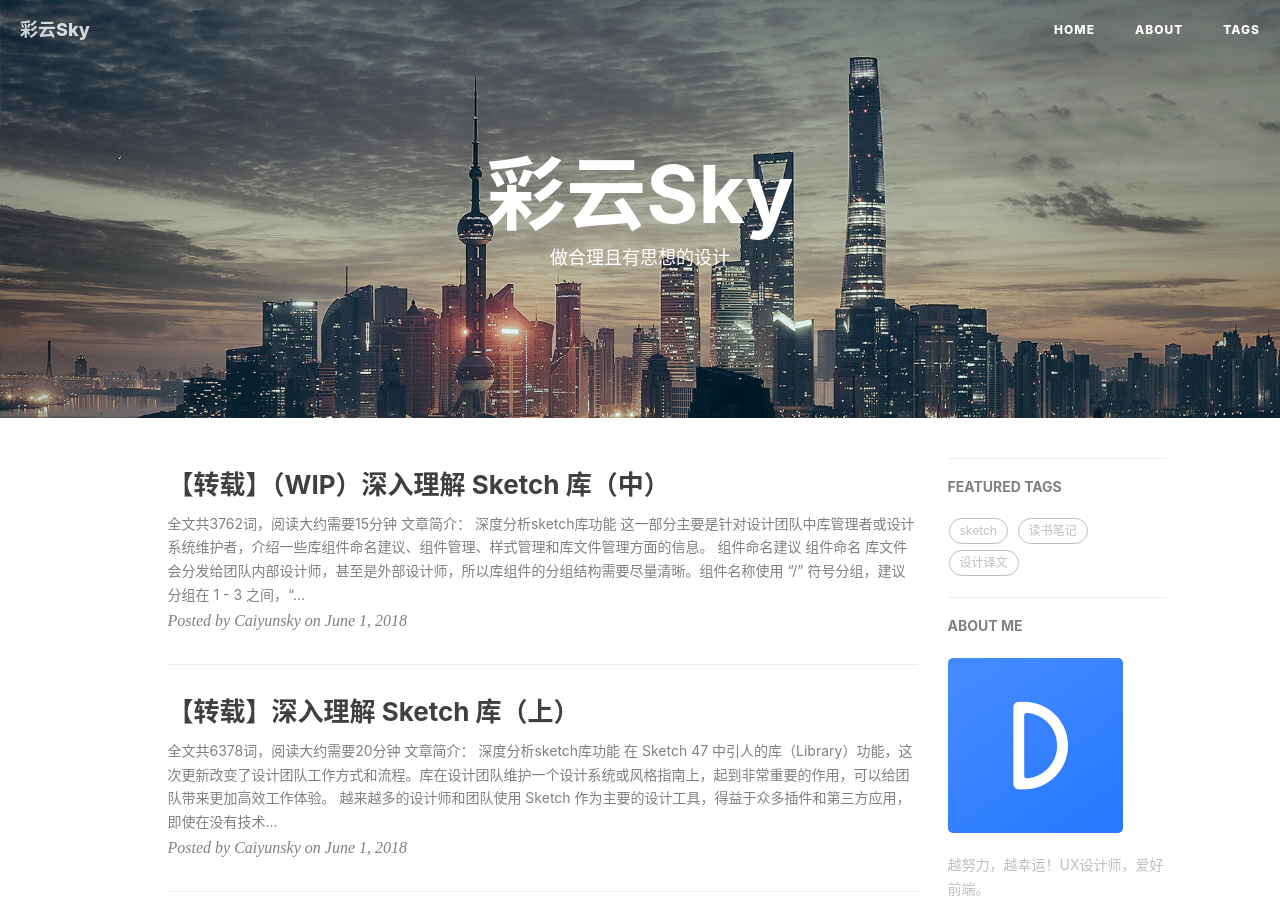
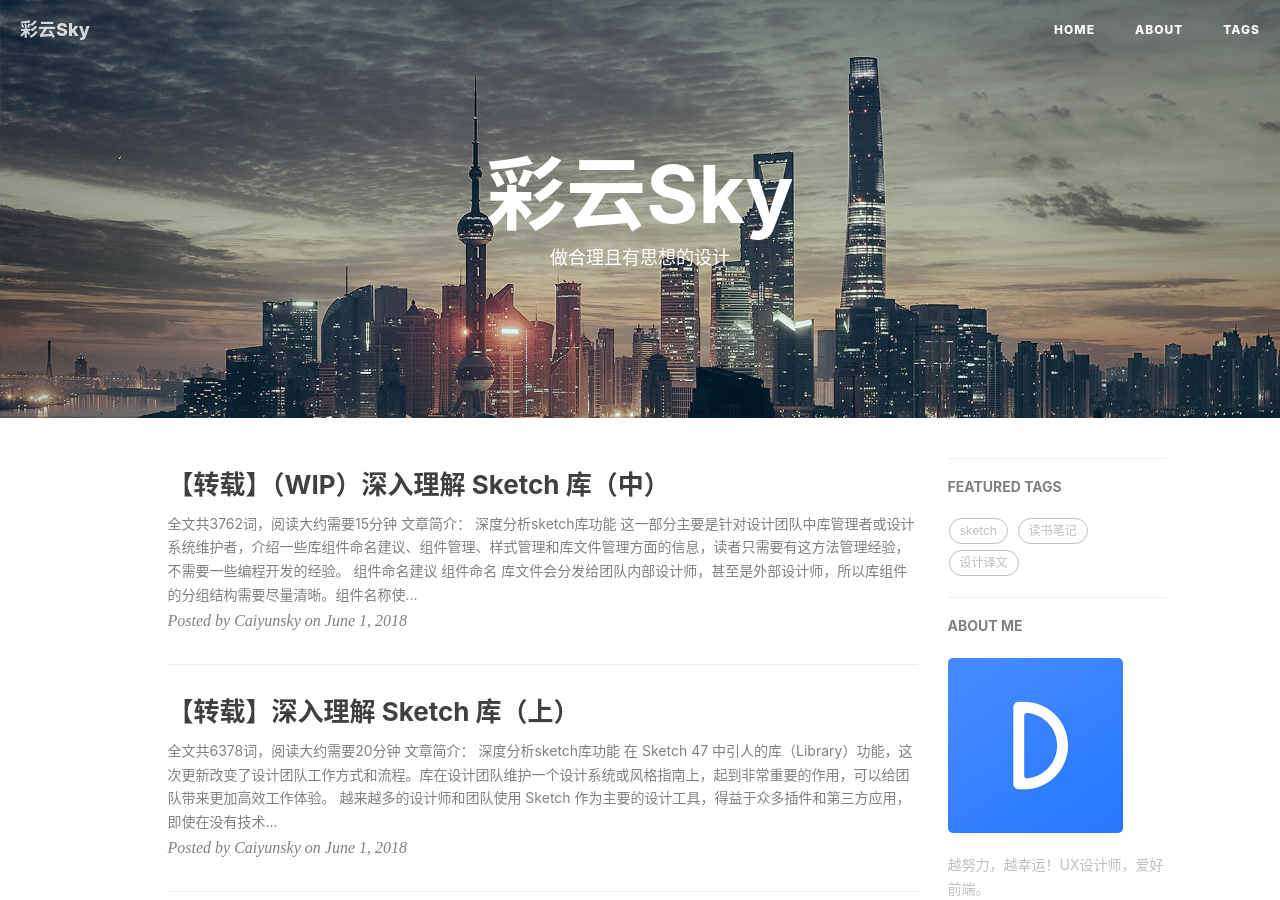
Before and after one commit to ColourCloudSky/ColourCloudSky.github.io, a Jekyll site: the page built from index.html, in a window 1280 px wide and 900 px high. Built offline with Jekyll 4.4.1, drawn with Linux system fonts in a browser that asks for light colours; nearby versions of some CDN libraries; the list of posts is cut into pages by our own code; comment, search, counter and statistics services are not loaded.

Commit message:
sketch library更新

```diff
--- a/_posts/2018-06-01-sketch2.markdown
+++ b/_posts/2018-06-01-sketch2.markdown
@@ -16,13 +16,13 @@
 >
 > 文章简介： 深度分析sketch库功能
 
-这一部分主要是针对设计团队中库管理者或设计系统维护者，介绍一些库组件命名建议、组件管理、样式管理和库文件管理方面的信息。
+这一部分主要是针对设计团队中库管理者或设计系统维护者，介绍一些库组件命名建议、组件管理、样式管理和库文件管理方面的信息，读者只需要有这方法管理经验，不需要一些编程开发的经验。
 
 ## 组件命名建议
 
 ### 组件命名
 
-库文件会分发给团队内部设计师，甚至是外部设计师，所以库组件的分组结构需要尽量清晰。组件名称使用 “/” 符号分组，建议分组在 1 - 3 之间，“/” 前后加入一个空格，名称使用 Title Case 或 lower case 方式命名，如果你的组件跟某个界面框架相应，也可以根据这个界面框架的模版名称命名。
+库文件会分发给团队内部设计师，甚至是外部设计师，所以库组件的分组结构需要尽量清晰。组件名称使用 “/” 符号分组，建议分组在 1 - 4 之间，“/” 前后加入一个空格，名称使用 Title Case 或 lower case 方式命名，如果你的组件跟某个界面框架相应，也可以根据这个界面框架的模版名称命名。
 
 第一组名称可以根据 Atomic Design 的理论命名。例如 Atoms、Molecules、Organisms、Templates、Pages 或 Components、Patterns 之类。第二组名称使用元素的标准名称，这个可以参考各 Web 前端框架、iOS 和 Android 等平台对控件的命名。例如 Navigation Bar、Status Bar、Toolbar。第三组名称则表示元素的不同属性或者状态，例如尺寸、浅色主题和深色主题，聚焦状态和禁用状态，正确、错误和警告状态等等。例如 Button Default、Button Primary。通常第二、三组可能会有多个子类，因为 Sketch 会以字母顺序排列，所以通常将主类的名前置，而将表示状态等词后置，这样菜单中就会显示更清晰，例如 Input / Text Disable 和 Input / Password Disable。
 
@@ -138,13 +138,27 @@
 
 ### 创建模版或批量插入组件实例
 
+使用库创建模版除了展示实际使用的示例，也可以测试其他设计师在更新库是否会发生错误。
+
+[Symbol Instance Sheet](https://github.com/sonburn/symbol-instance-sheet) 插件可以批量插入某个库内的所有组件，特别适合图标库。
+
 ### 修改库 ID 冲突
 
-TODO
+库 ID 即 Sketch 文档的 document ID，如果不通过 Sketch 新建文档，而是直接复制 Sketch 文档，他们就会具有相同的文档 ID，库面板中存在相同 ID 的库，并且库中有相同 ID 的组件，会导致更新到错误的内容。
+
+[Automate](https://github.com/Ashung/Automate-Sketch) 插件内 “Library” 组下的 “Fit Library ID Conflict”，在库面板列表包含相同 ID 库的时候，会显示所有 ID 冲突的库，然后根据情况改变库的 ID。
+
+![img](https://ashung.github.io/images/deep-into-sketch-library/automate_fix_library_id_conflic.png)
 
 ### 查找和修复坏链库组件
 
-TODO
+使用了被更改 ID 的库内的组件，或者丢失库的组件，会导致组件无法更新，如果确定这些组件同属于一个库，并且明确这个库已更换为另一库，可以使用 [Symbol Swapper](https://github.com/sonburn/symbol-swapper) 插件内的 Symbol Swap Libraries 功能，该功能可以把组件的库更换成另一个库。
+
+![img](https://raw.githubusercontent.com/sonburn/symbol-swapper/master/Screenshots/Library%20Swapper.png)
+
+如果不是统一替换某个库，而是查找每个组件的链接状态，或者针对某个组件更改链接的库，则可以使用 [Automate](https://github.com/Ashung/Automate-Sketch) 插件内 “Library” 组下的 “Imported Symbols Link Mange” 功能，该功能可以只显示库不存在的组件，并且可以在更改链接的库时，检测库内是否包含该元素，实际上为相同 Symbol ID 的组件，如果内容不同则会提升组件更新。
+
+![img](https://ashung.github.io/images/deep-into-sketch-library/automate_imported_symbols_link_manage.png)
 
 ------
 
@@ -179,33 +193,19 @@
 
 名称来源 Android Studio 3.1
 
-**Text**
+**Text**: TextView, Plain Text, Password,E-mail, Phone, Postal Address, Multiline Text, Time, Date, Number, AutoCompleteTextView, MultiAutoCompleteTextView, CheckedTextView, TextInputLayout.
 
-TextView, Plain Text, Password,E-mail, Phone, Postal Address, Multiline Text, Time, Date, Number, AutoCompleteTextView, MultiAutoCompleteTextView, CheckedTextView, TextInputLayout.
+**Buttons**: Button, ImageButton, CheckBox, RadioGroup, RadioButton, ToggleButton, Switch, FloatingActionButton.
 
-**Buttons**
+**Widgets**: View, ImageView, WebView, VideoView, CalendarView, ProgressBar, SeekBar, RatingBar, SearchBar, TextureView, SurfaceView, Horizontal / Vertical Divider.
 
-Button, ImageButton, CheckBox, RadioGroup, RadioButton, ToggleButton, Switch, FloatingActionButton.
+**Layouts**: ConstraintLayout, Guideline, LinearLayout, FrameLayout, TableLayout, TableRow, Space.
 
-**Widgets**
+**Containers**: Spinner, RecyclerView, ScrollView, HorizontalScrollView, NestedScrollView, ViewPager, CardView, Tabs, AppBarLayout, NavigationView, BottonNavigationView, Toolbar, TabLayout, TabItem, ViewStub.
 
-View, ImageView, WebView, VideoView, CalendarView, ProgressBar, SeekBar, RatingBar, SearchBar, TextureView, SurfaceView, Horizontal / Vertical Divider.
+**Google**: AdView, MapView
 
-**Layouts**
-
-ConstraintLayout, Guideline, LinearLayout, FrameLayout, TableLayout, TableRow, Space.
-
-**Containers**
-
-Spinner, RecyclerView, ScrollView, HorizontalScrollView, NestedScrollView, ViewPager, CardView, Tabs, AppBarLayout, NavigationView, BottonNavigationView, Toolbar, TabLayout, TabItem, ViewStub.
-
-**Google**
-
-AdView, MapView
-
-**Legacy**
-
-GridLayout, ListView, TabHost, RelativeLayout, GridView.
+**Legacy**: GridLayout, ListView, TabHost, RelativeLayout, GridView.
 
 #### iOS
 
```
